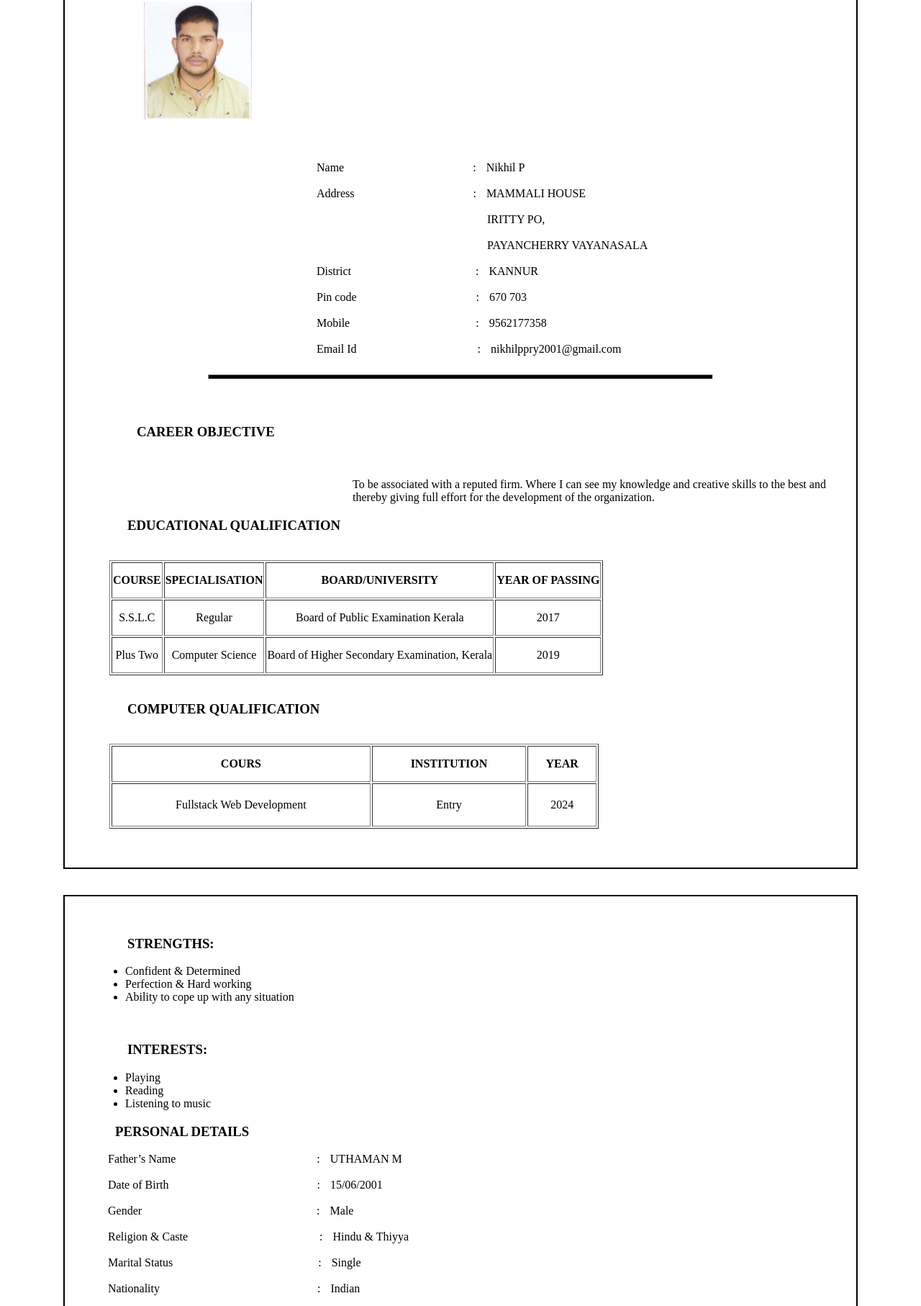
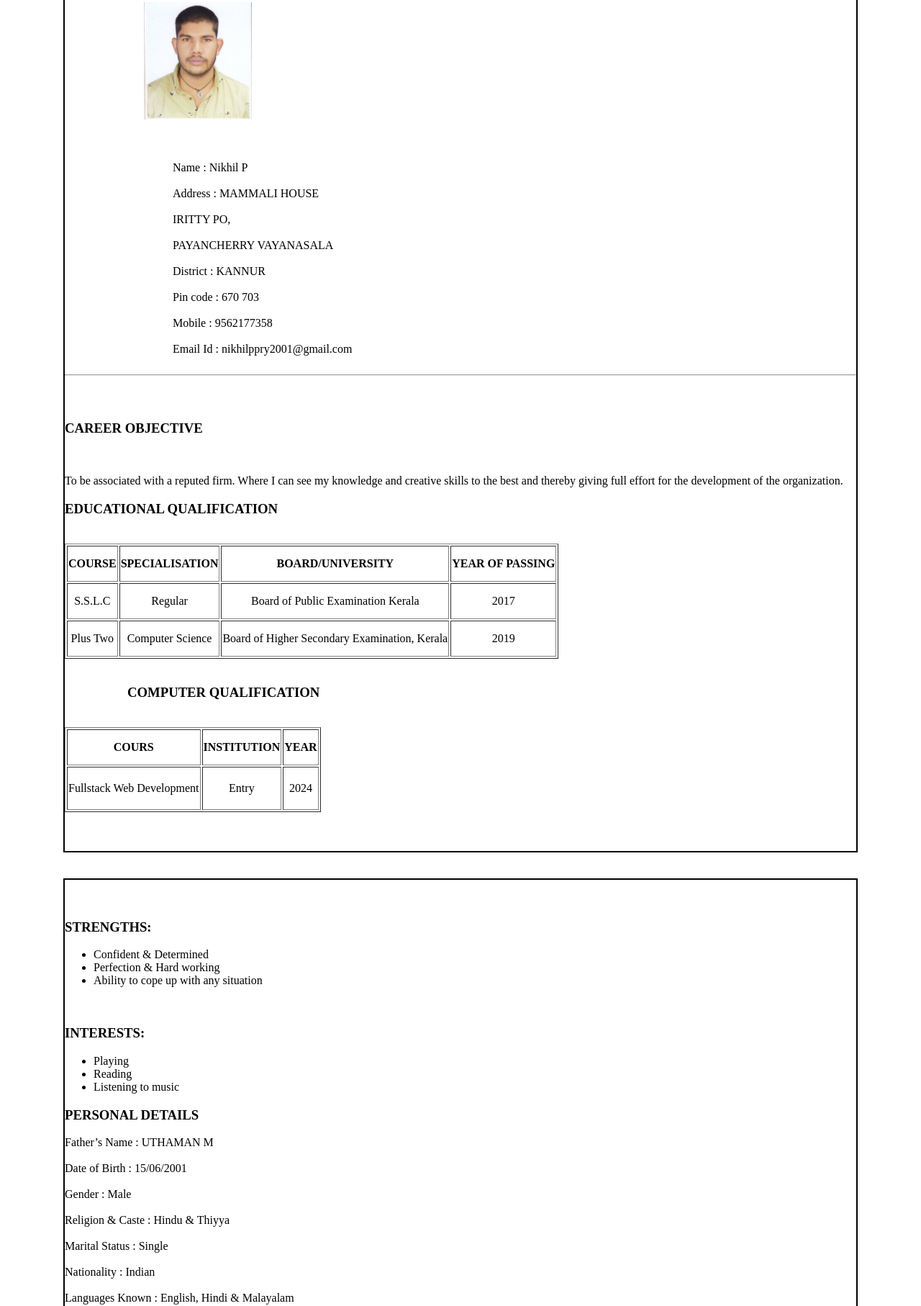
Before and after one commit to nikhil-full-stack-github/nikhil-index-1, a plain HTML site: page index.html in a window 1280 px wide. Shown: the part 102-1916 px from the top of the page at 72% size. Drawn offline with Linux system fonts and the light colour scheme.

Commit message:
first commit

```diff
--- a/index.html
+++ b/index.html
@@ -14,49 +14,49 @@
     <img style="width: 150px; margin-left: 10%;" src="/image/WhatsApp Image 2024-04-08 at 06.28.20_4388c5d3.jpg" alt="">
     <main style="margin-left: 150px;">
     <br><br><br>
-    <span style="margin-left: 200px; text-decoration: solid;">Name</span>
-    <span style="margin-left: 175px;">:</span>
-    <span style="margin-left: 10px;">Nikhil P</span>
+    <span>Name</span>
+    <span>:</span>
+    <span>Nikhil P</span>
     <br><br>
-    <span style="margin-left: 200px; text-decoration: solid;">Address</span>
-    <span style="margin-left: 161px;">:</span>
-    <span style="margin-left: 10px;">MAMMALI HOUSE</span>
+    <span>Address</span>
+    <span>:</span>
+    <span>MAMMALI HOUSE</span>
     <br><br>
-    <span style="margin-left: 437px;">IRITTY PO, </span>
+    <span>IRITTY PO, </span>
     <br><br>
-    <span style="margin-left: 437px;">PAYANCHERRY VAYANASALA </span>
+    <span>PAYANCHERRY VAYANASALA </span>
     <br><br>
-    <span style="margin-left: 200px; text-decoration: solid;">District</span>
-    <span style="margin-left: 169px;">:</span>
-    <span style="margin-left: 10px;">KANNUR</span>
+    <span>District</span>
+    <span>:</span>
+    <span>KANNUR</span>
     <br><br>
-    <span style="margin-left: 200px; text-decoration: solid;">Pin code</span>
-    <span style="margin-left: 162px;">:</span>
-    <span style="margin-left: 10px;">670 703</span>
+    <span>Pin code</span>
+    <span>:</span>
+    <span>670 703</span>
     <br><br>
-    <span style="margin-left: 200px; text-decoration: solid;">Mobile</span>
-    <span style="margin-left: 171px;">:</span>
-    <span style="margin-left: 10px;">9562177358</span>
+    <span>Mobile</span>
+    <span>:</span>
+    <span>9562177358</span>
     <br><br>
-    <span style="margin-left: 200px; text-decoration: solid;">Email Id</span>
-    <span style="margin-left: 164px;">:</span>
-    <span style="margin-left: 10px;">nikhilppry2001@gmail.com</span>
+    <span>Email Id</span>
+    <span>:</span>
+    <span>nikhilppry2001@gmail.com</span>
     <br><br>
     </main>
     </h3>
     <section>
-    <hr style="width: 700px;height: 5px;background-color: black;">
+    <hr>
     <br><br>
-    <h3 style="margin-left: 100px;">CAREER OBJECTIVE</h3>
+    <h3>CAREER OBJECTIVE</h3>
 
     <br>
-    <P style="margin-left: 400px;">To be associated with a reputed firm. Where I can see my knowledge and
+    <P>To be associated with a reputed firm. Where I can see my knowledge and
         creative skills to the best and thereby giving full effort for the development of the
         organization.</P>
-        <h3 style="margin-left: 87px;">EDUCATIONAL QUALIFICATION</h3>
+        <h3>EDUCATIONAL QUALIFICATION</h3>
 
         <br>
-        <table style="margin-left: 62px;" border="1">
+        <table border="1">
             <tr style="height:50px;">
                 <th>COURSE</th>
                 <th>SPECIALISATION</th>
@@ -83,7 +83,7 @@
       <h3 style="margin-left: 87px;">COMPUTER QUALIFICATION</h3>
 
       <br>
-      <table style="margin-left: 62px;width: 680px;" border="1">
+      <table border="1">
         <tr style="height:50px;">
             <th>COURS</th>
             <th>INSTITUTION </th>
@@ -103,56 +103,56 @@
    <main style="margin-left: 80px; margin-right: 80px; border: 2px solid black;">
     <br><br>
     <section>
-    <h3 style="margin-left: 87px;">STRENGTHS:</h3>
+    <h3>STRENGTHS:</h3>
 
-    <ul style="margin-left: 44px;">
+    <ul>
         <li>Confident & Determined</li>
         <li>Perfection & Hard working</li>
         <li>Ability to cope up with any situation</li>
     </ul>
     <br>
-    <h3 style="margin-left: 87px;">INTERESTS:</h3>
+    <h3>INTERESTS:</h3>
 
-    <ul style="margin-left: 44px;">
+    <ul>
         <li>Playing</li>
         <li>Reading </li>
         <li>Listening to music </li>
     </ul>
-    <h3 style="margin-left: 70px;">PERSONAL DETAILS</h3>
+    <h3>PERSONAL DETAILS</h3>
 
-    <span style="margin-left: 60px; text-decoration: solid;">Father’s Name</span>
-    <span style="margin-left: 192px;">:</span>
-     <span style="margin-left: 10px;">UTHAMAN M</span>
+    <span>Father’s Name</span>
+    <span>:</span>
+     <span>UTHAMAN M</span>
      <br><br>
-     <span style="margin-left: 60px; text-decoration: solid;">Date of Birth</span>
-    <span style="margin-left: 202px;">:</span>
-     <span style="margin-left: 10px;">15/06/2001</span>
+     <span>Date of Birth</span>
+    <span>:</span>
+     <span>15/06/2001</span>
      <br><br>
-     <span style="margin-left: 60px; text-decoration: solid;">Gender</span>
-    <span style="margin-left: 239px;">:</span>
-     <span style="margin-left: 10px;">Male</span>
+     <span>Gender</span>
+    <span>:</span>
+     <span>Male</span>
      <br><br>
-     <span style="margin-left: 60px; text-decoration: solid;">Religion & Caste</span>
-    <span style="margin-left: 179px;">:</span>
-     <span style="margin-left: 10px;">Hindu & Thiyya</span>
+     <span>Religion & Caste</span>
+    <span>:</span>
+     <span>Hindu & Thiyya</span>
      <br><br>
-     <span style="margin-left: 60px; text-decoration: solid;">Marital Status</span>
-    <span style="margin-left: 198px;">:</span>
-     <span style="margin-left: 10px;">Single</span>
+     <span>Marital Status</span>
+    <span>:</span>
+     <span>Single</span>
      <br><br>
-     <span style="margin-left: 60px; text-decoration: solid;">Nationality</span>
-    <span style="margin-left: 215px;">:</span>
-     <span style="margin-left: 10px;">Indian</span>
+     <span>Nationality</span>
+    <span>:</span>
+     <span>Indian</span>
      <br><br>
-     <span style="margin-left: 60px; text-decoration: solid;">Languages Known</span>
-    <span style="margin-left: 169px;">:</span>
-     <span style="margin-left: 10px;">English, Hindi & Malayalam</span>
+     <span>Languages Known</span>
+    <span>:</span>
+     <span>English, Hindi & Malayalam</span>
      <br><br>
    </section>
    <section>
-    <h3 style="margin-left: 50px;">POSITIVE ATTRIBUTES</h3>
+    <h3>POSITIVE ATTRIBUTES</h3>
 
-    <ul style="margin-left: 44px;">
+    <ul>
         <li>ADAPTABLE</li>
         <li>ANALYTICAL</li>
         <li>COLLABORATIVE</li>
@@ -162,9 +162,9 @@
 
    </section>
    <footer>
-    <h3 style="margin-left: 75px;">DECLARATION</h3>
+    <h3>DECLARATION</h3>
     <br>
-    <p style="margin-left: 75px;">
+    <p>
         I hereby declare that the above mentioned data is true to the best of my
 knowledge and belief. I am sure that my potentials can come up in organization like
 yours. I can prove my worthiness to the in organization if given a chance.
```
Also changed, not shown: 1 other file.
